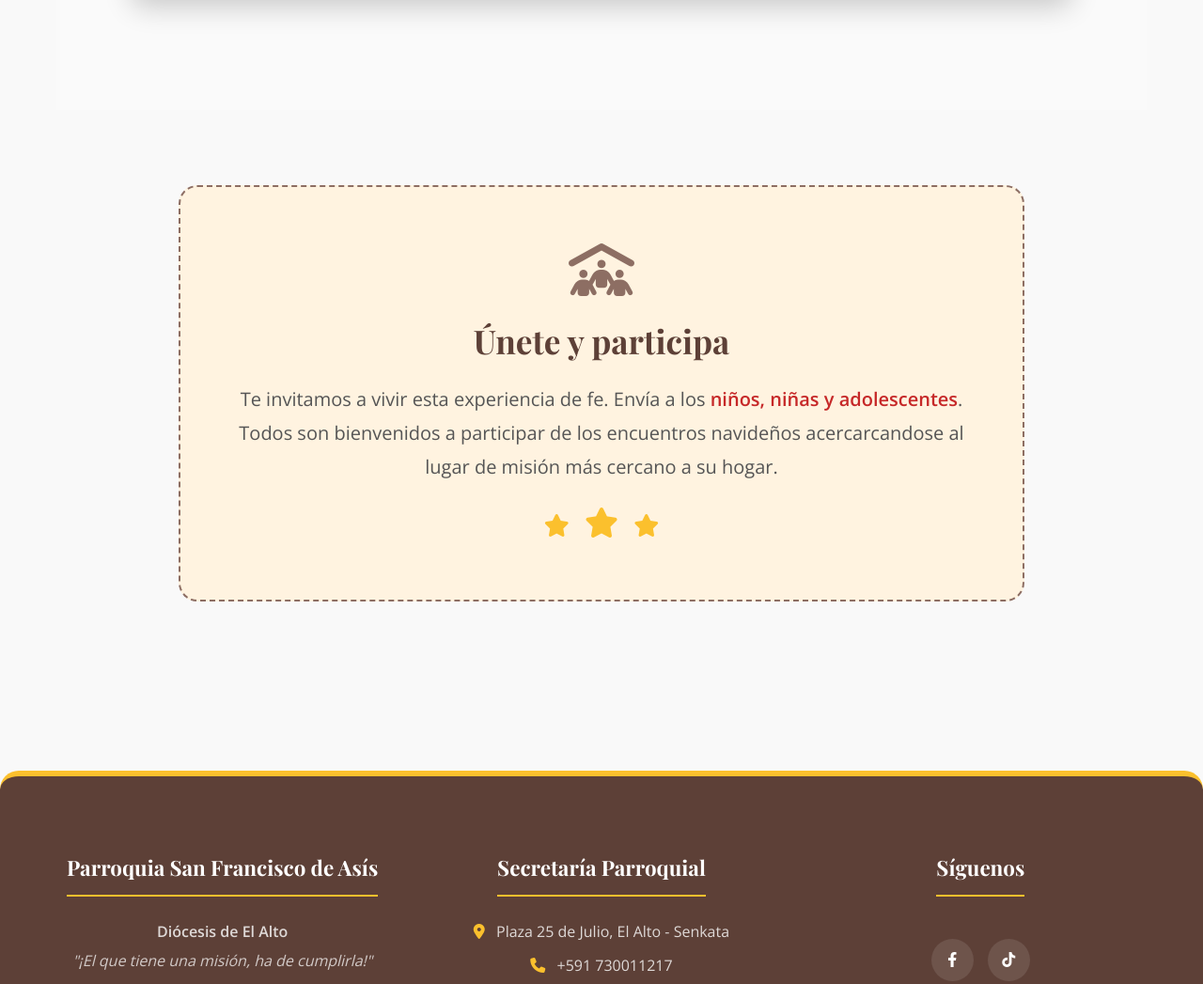
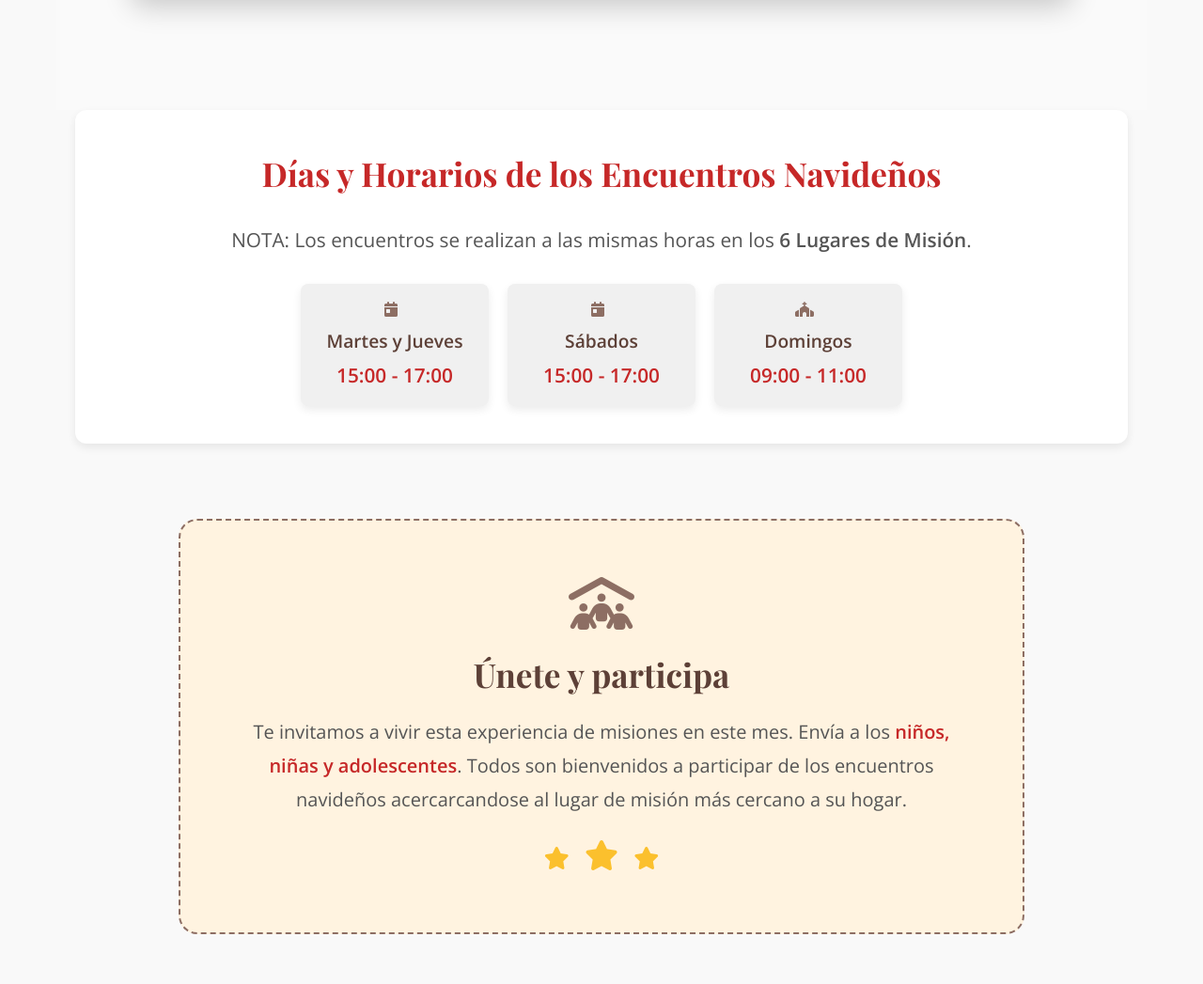
Before and after one commit to Carlos-oDann/misiones_psfa, a plain HTML site: page index.html in a window 1280 px wide. Shown: the part 4437-5484 px from the top of the page at 94% size. Drawn offline with nearby package versions, Linux system fonts and the light colour scheme.

Commit message:
actualización de contactos, horarios de encuentros y unete a la misión

```diff
--- a/index.html
+++ b/index.html
@@ -1197,10 +1197,43 @@
         </section>
 
         <!-- 7. INVITACIÓN FINAL -->
+        <div class="seccion" style="padding-top: 0;">
+            <div class="container">
+
+                <div class="horarios-misiones" style="padding: 40px 20px; text-align: center; background-color: var(--blanco); border-radius: var(--radio-borde); box-shadow: var(--sombra-suave); margin-bottom: 50px;">
+                    <h2 style="color: var(--mision-rojo); font-size: 2.2rem; margin-bottom: 25px; font-family: 'Playfair Display', serif;">
+                        Días y Horarios de los Encuentros Navideños
+                    </h2>
+                    <!----->
+                    <p style="font-size: 1.3rem; line-height: 1.6; color: #555; max-width: 800px; margin: 0 auto 30px;">
+                        NOTA: Los encuentros se realizan a las mismas horas en los <strong>6 Lugares de Misión</strong>.
+                    </p>
+
+                    <div class="horarios-list" style="display: flex; justify-content: center; gap: 20px; flex-wrap: wrap;">
+
+                        <div style="background-color: #f0f0f0; padding: 15px 25px; border-radius: 8px; min-width: 200px; box-shadow: var(--sombra-suave);">
+                            <i class="fa-solid fa-calendar-day" style="color: var(--cafe-primario); margin-right: 8px;"></i>
+                            <h4 style="color: var(--cafe-oscuro); font-size: 1.2rem; margin: 5px 0;">Martes y Jueves</h4>
+                            <p style="font-size: 1.3rem; color: var(--mision-rojo); font-weight: bold; margin: 0;">15:00 - 17:00</p>
+                        </div>
+
+                        <div style="background-color: #f0f0f0; padding: 15px 25px; border-radius: 8px; min-width: 200px; box-shadow: var(--sombra-suave);">
+                            <i class="fa-solid fa-calendar-day" style="color: var(--cafe-primario); margin-right: 8px;"></i>
+                            <h4 style="color: var(--cafe-oscuro); font-size: 1.2rem; margin: 5px 0;">Sábados</h4>
+                            <p style="font-size: 1.3rem; color: var(--mision-rojo); font-weight: bold; margin: 0;">15:00 - 17:00</p>
+                        </div>
+
+                        <div style="background-color: #f0f0f0; padding: 15px 25px; border-radius: 8px; min-width: 200px; box-shadow: var(--sombra-suave);">
+                            <i class="fa-solid fa-church" style="color: var(--cafe-primario); margin-right: 8px;"></i>
+                            <h4 style="color: var(--cafe-oscuro); font-size: 1.2rem; margin: 5px 0;">Domingos</h4>
+                            <p style="font-size: 1.3rem; color: var(--mision-rojo); font-weight: bold; margin: 0;">09:00 - 11:00</p>
+                        </div>
+                    </div>
+                </div>
+
                 <div class="cta-whatsapp-section" style="margin-bottom: 80px;">
                     <div class="cta-content" style="border-color: var(--cafe-primario); background-color: #FFF3E0;">
 
-                <!-- Icono Emotivo -->
                         <i class="fa-solid fa-people-roof" style="font-size: 3.5rem; color: var(--cafe-primario); margin-bottom: 20px;"></i>
 
                         <h3 style="color: var(--cafe-oscuro); font-size: 2.2rem; margin-bottom: 15px; font-family: 'Playfair Display', serif;">
@@ -1208,13 +1241,12 @@
                         </h3>
 
                         <p style="font-size: 1.25rem; line-height: 1.8; color: #555; max-width: 800px; margin: 0 auto;">
-                    Te invitamos a vivir esta experiencia de fe. Envía a los
+                            Te invitamos a vivir esta experiencia de misiones en este mes. Envía a los
                             <strong style="color: var(--mision-rojo);">niños, niñas y adolescentes</strong>.
-                    <br>
+
                             Todos son bienvenidos a participar de los encuentros navideños acercarcandose al lugar de misión más cercano a su hogar.
                         </p>
 
-                <!-- Decoración sutil -->
                         <div style="margin-top: 25px; color: var(--mision-dorado); font-size: 1.5rem;">
                             <i class="fa-solid fa-star"></i>
                             <i class="fa-solid fa-star" style="font-size: 2rem; margin: 0 10px;"></i>
@@ -1223,6 +1255,8 @@
                     </div>
                 </div>
 
+            </div>
+        </div>
     </main>
 
     <!-- FOOTER -->
@@ -1249,7 +1283,7 @@
                         </li>
                         <li style="margin-bottom: 10px;">
                             <i class="fa-solid fa-phone" style="color: var(--mision-dorado); margin-right: 8px;"></i>
-                            <span>+591 730011217</span>
+                            <span>+591 77282946</span>
                         </li>
                         <li style="margin-bottom: 5px; font-size: 0.9rem;">
                             <i class="fa-regular fa-clock" style="color: var(--mision-dorado); margin-right: 8px;"></i>
```
Lines whose indentation alone changed are shown as unchanged.
